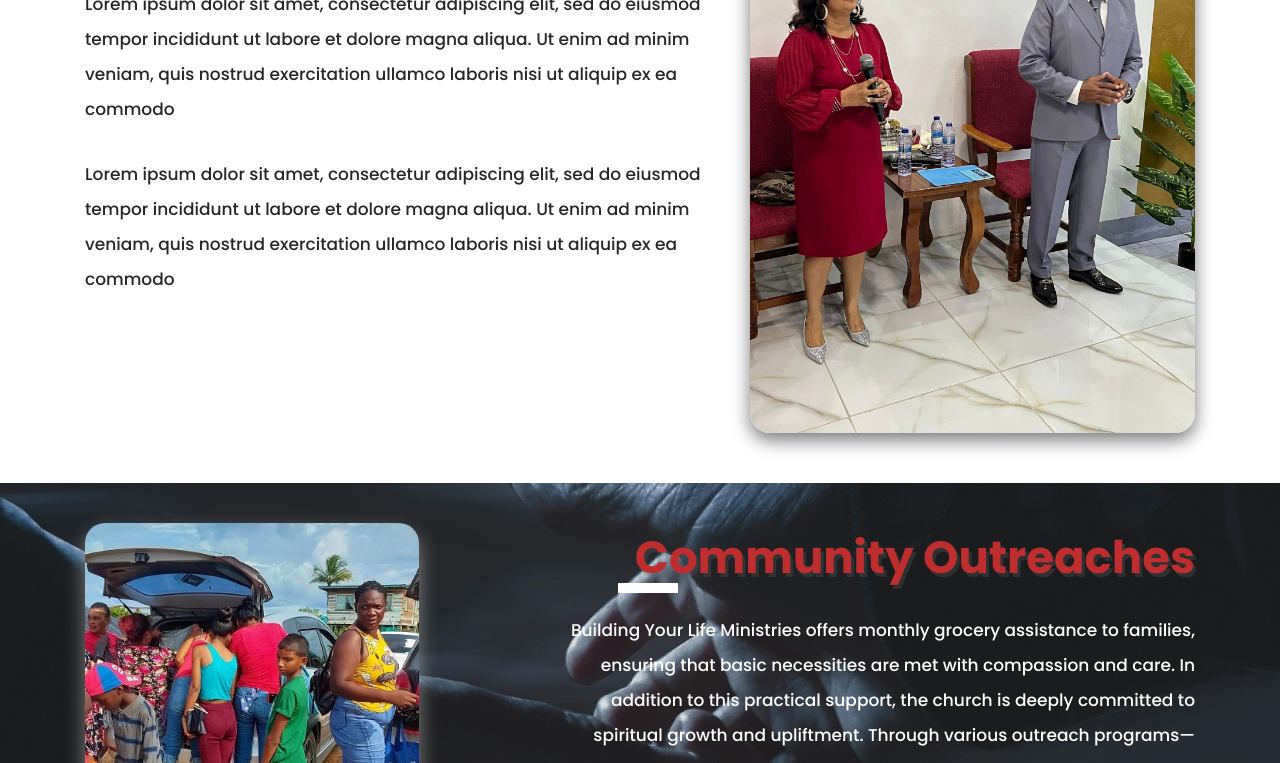
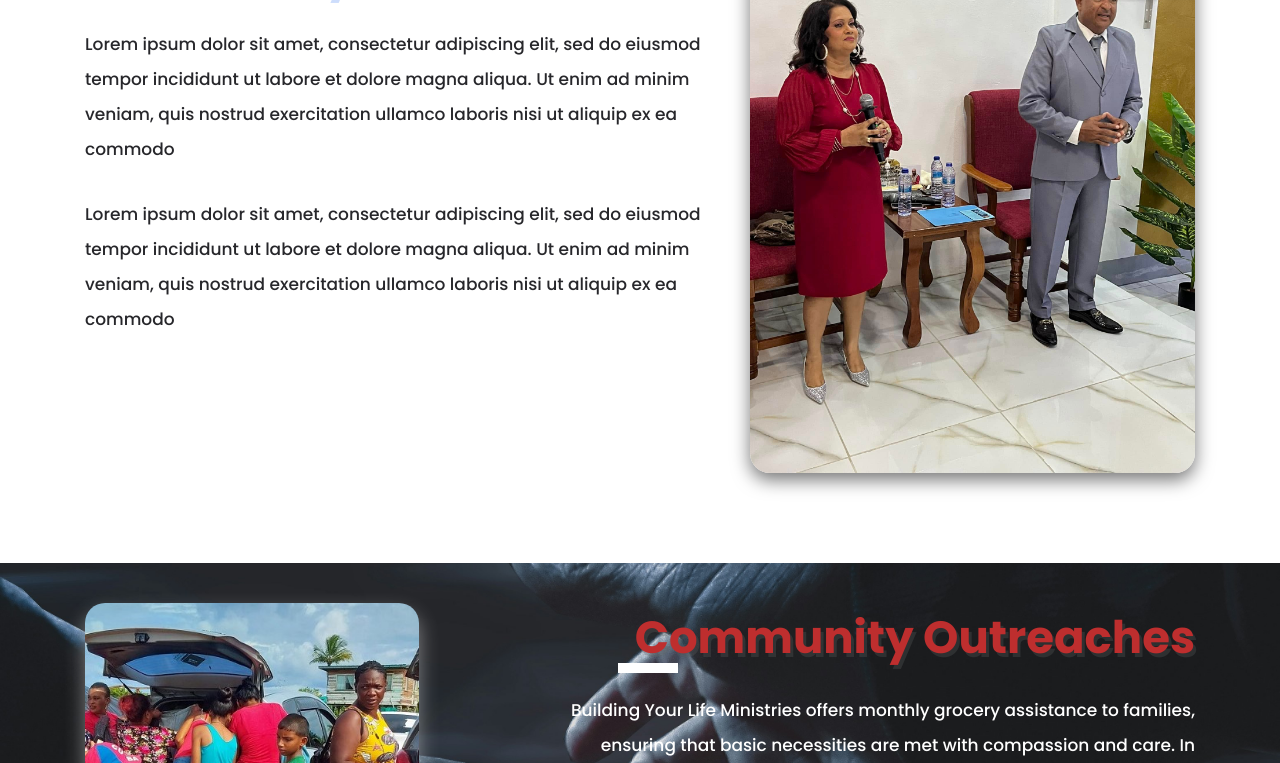
Before and after one commit to safraz-salim/church, a plain HTML site: page index.html in a window 1280 px wide. Shown: the part 820-1583 px from the top of the page. Drawn offline with nearby package versions, Linux system fonts and the light colour scheme.

Commit message:
Update style.css

```diff
--- a/css/style.css
+++ b/css/style.css
@@ -487,7 +487,7 @@ button {
      background: url(../images/ab_bg.png);
      background-repeat: no-repeat;
      background-size: 100% 100%;
-     padding: 50px 0;
+     padding: 90px 0;
 }
 
 .about .titlepage {
```
